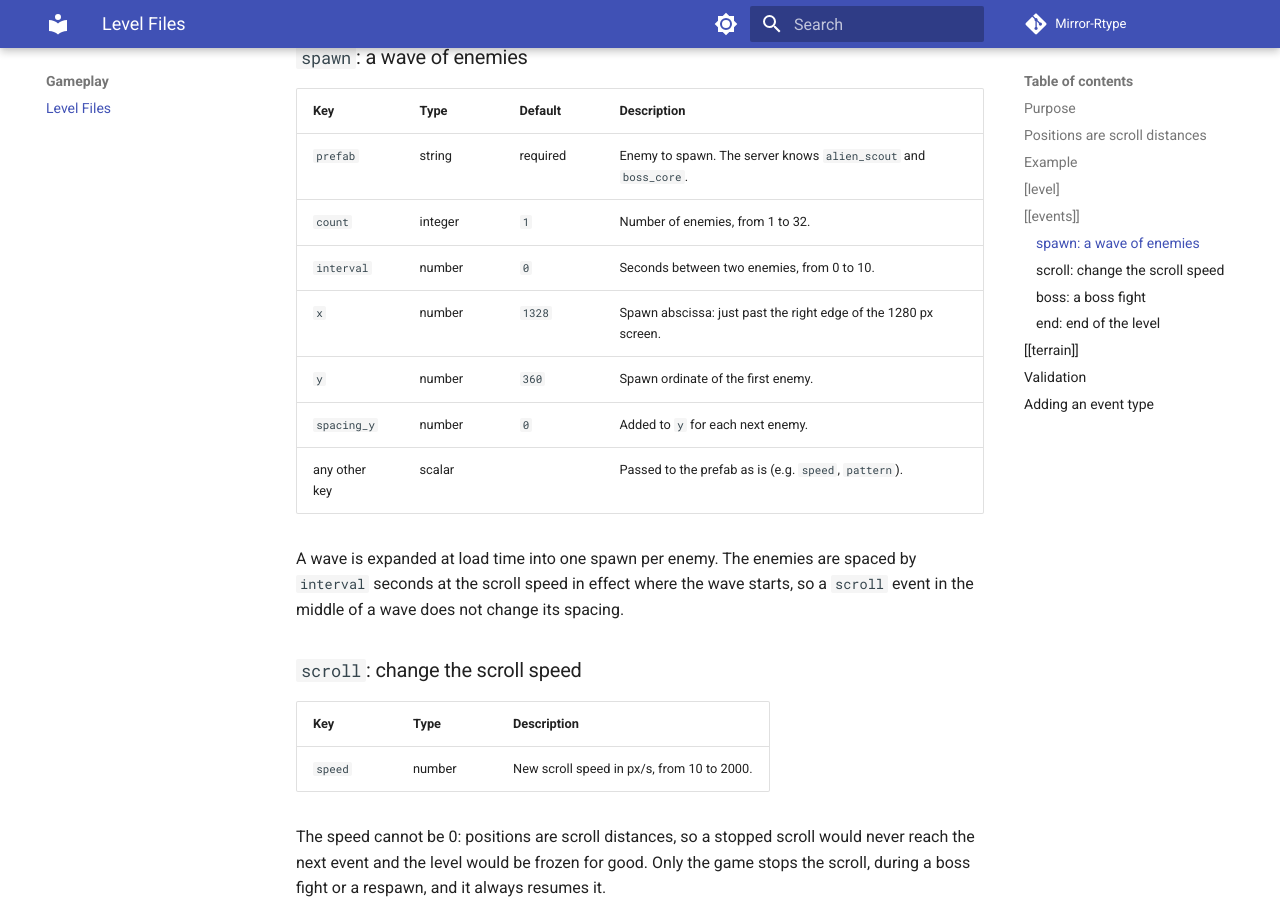
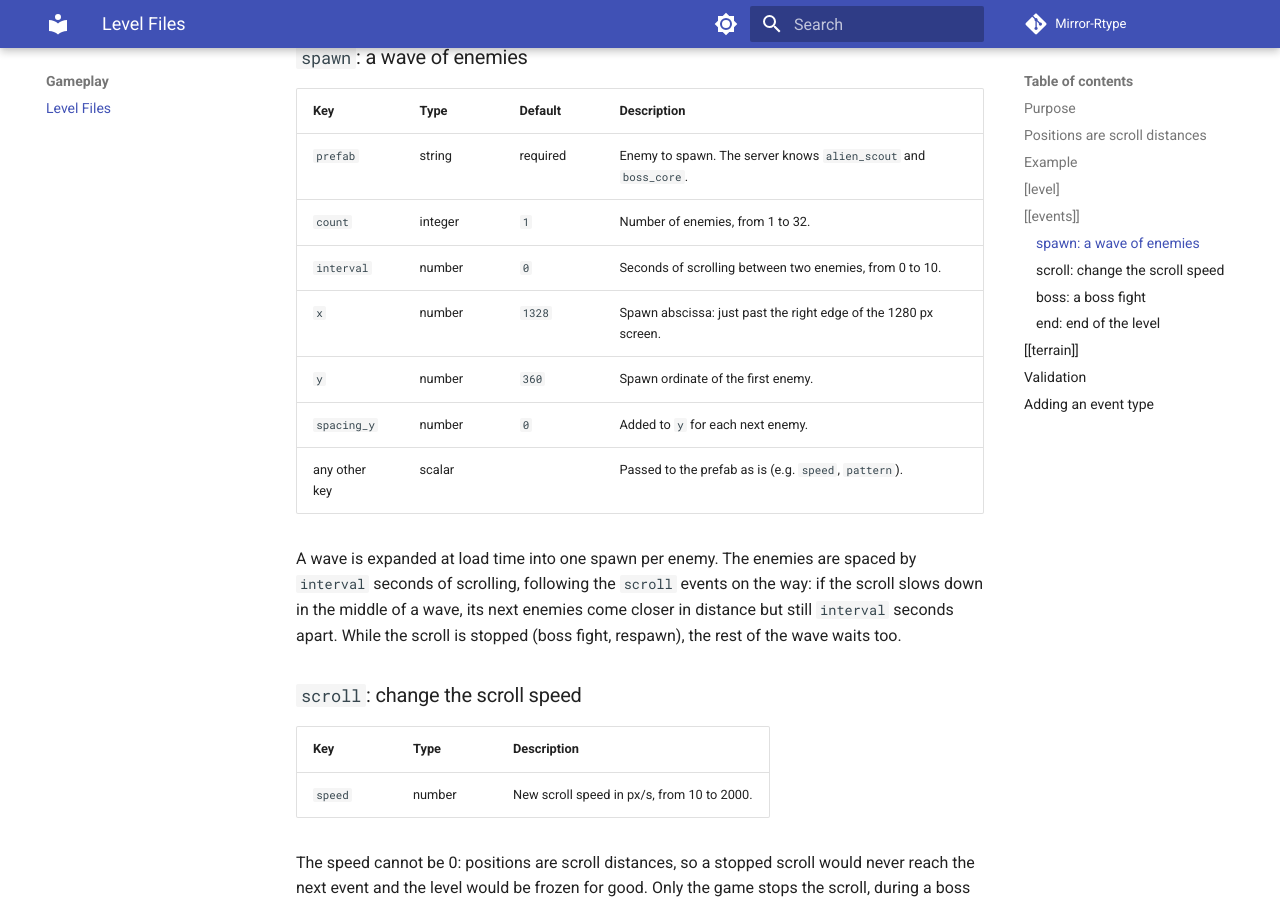
Before and after one commit to Matt4401/Mirror-Rtype, an MkDocs documentation site: the page built from docs/gameplay/levels.md, in a window 1280 px wide and 900 px high, scrolled down 1844 px. Built offline with MkDocs 1.6.1 and Material for MkDocs 9.7.7, drawn with Linux system fonts in a browser that asks for light colours; comment, search, counter and statistics services are not loaded.

Commit message:
docs(server): describe the wave interval as scroll time

```diff
--- a/docs/gameplay/levels.md
+++ b/docs/gameplay/levels.md
@@ -76,14 +76,16 @@ with the same `at` keep the file order.
 |-----|------|---------|-------------|
 | `prefab` | string | required | Enemy to spawn. The server knows `alien_scout` and `boss_core`. |
 | `count` | integer | `1` | Number of enemies, from 1 to 32. |
-| `interval` | number | `0` | Seconds between two enemies, from 0 to 10. |
+| `interval` | number | `0` | Seconds of scrolling between two enemies, from 0 to 10. |
 | `x` | number | `1328` | Spawn abscissa: just past the right edge of the 1280 px screen. |
 | `y` | number | `360` | Spawn ordinate of the first enemy. |
 | `spacing_y` | number | `0` | Added to `y` for each next enemy. |
 | any other key | scalar | | Passed to the prefab as is (e.g. `speed`, `pattern`). |
 
-A wave is expanded at load time into one spawn per enemy. The enemies are spaced by `interval` seconds at the scroll
-speed in effect where the wave starts, so a `scroll` event in the middle of a wave does not change its spacing.
+A wave is expanded at load time into one spawn per enemy. The enemies are spaced by `interval` seconds of scrolling,
+following the `scroll` events on the way: if the scroll slows down in the middle of a wave, its next enemies come closer
+in distance but still `interval` seconds apart. While the scroll is stopped (boss fight, respawn), the rest of the wave
+waits too.
 
 ### `scroll`: change the scroll speed
 
```
